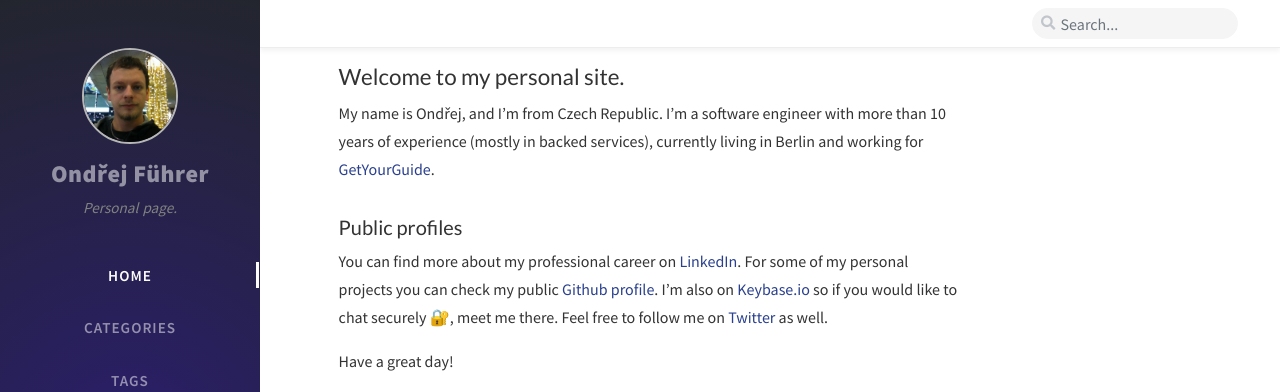
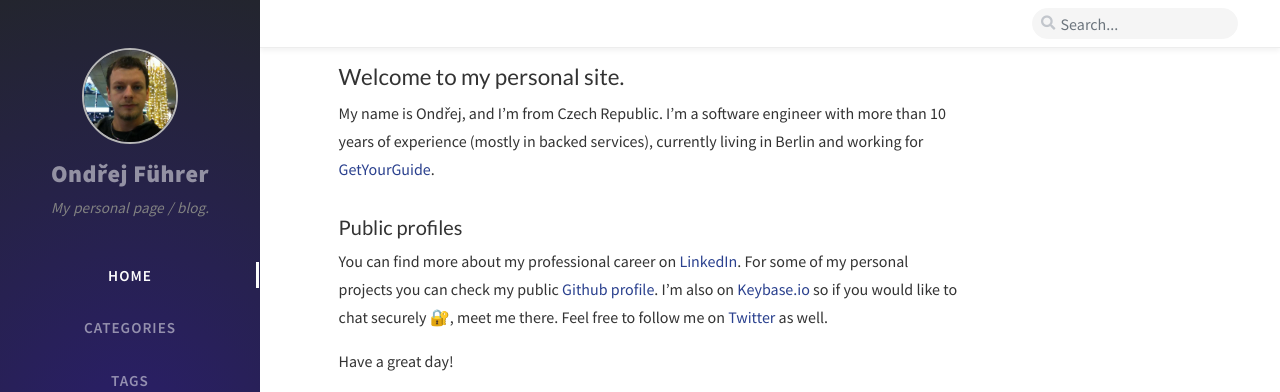
Before and after one commit to ondrejfuhrer/fuhrer.cz, a Jekyll site: the page built from index.markdown, in a window 1280 px wide. Shown: the top 392 px of the page. Built offline with Jekyll 4.4.1, drawn with Linux system fonts in a browser that asks for light colours; nearby versions of some CDN libraries; the list of posts is cut into pages by our own code; comment, search, counter and statistics services are not loaded; some of the changed lines change nothing that is shown.

Commit message:
Updating config
- tagline
- description
- google site verification

```diff
--- a/_config.yml
+++ b/_config.yml
@@ -5,12 +5,11 @@
 # MIT licensed
 
 title: Ondřej Führer
-tagline: Personal page.
+tagline: My personal page / blog.
 
-description: >-                        # used by seo meta and the atom feed
-  A minimal, portfolio, sidebar,
-  bootstrap Jekyll theme with responsive web design
-  and focuses on text presentation.
+description: >-
+  Personal site for Ondřej Führer, software engineer
+  adding some blog posts in here to remember things.
 
 url: 'https://www.fuhrer.cz'
 author: Ondřej Führer
@@ -29,7 +28,7 @@
     - https://www.linkedin.com/in/ondrejfuhrer
     - https://stackoverflow.com/users/4578835/ondrej-f%c3%bchrer
 
-google_site_verification: google_meta_tag_verification # change to your verification string
+google_site_verification: "NCY7eDK6gpzW1YH1KWTd1MZQYftmJiCzcWlD3hqF3t8"
 
 #--------------------------
 
@@ -145,7 +144,6 @@
           label: Home
           url: /
 
-
 sass:
   sass_dir: /assets/css
   style: compressed
@@ -162,7 +160,7 @@
     envs: []
 
 exclude:
-  - vendor        # Avoid Jekyll mistakenly read the vendor directory on Travis-CI's VM .
+  - vendor
   - Gemfile.lock
   - Gemfile
   - tools
@@ -170,7 +168,7 @@
   - README.md
   - LICENSE
 
-sitemap_exclude:  # Sitemap will exclude the following items.
+sitemap_exclude:
   fuzzy:
     - /assets/
   accurate:
```
